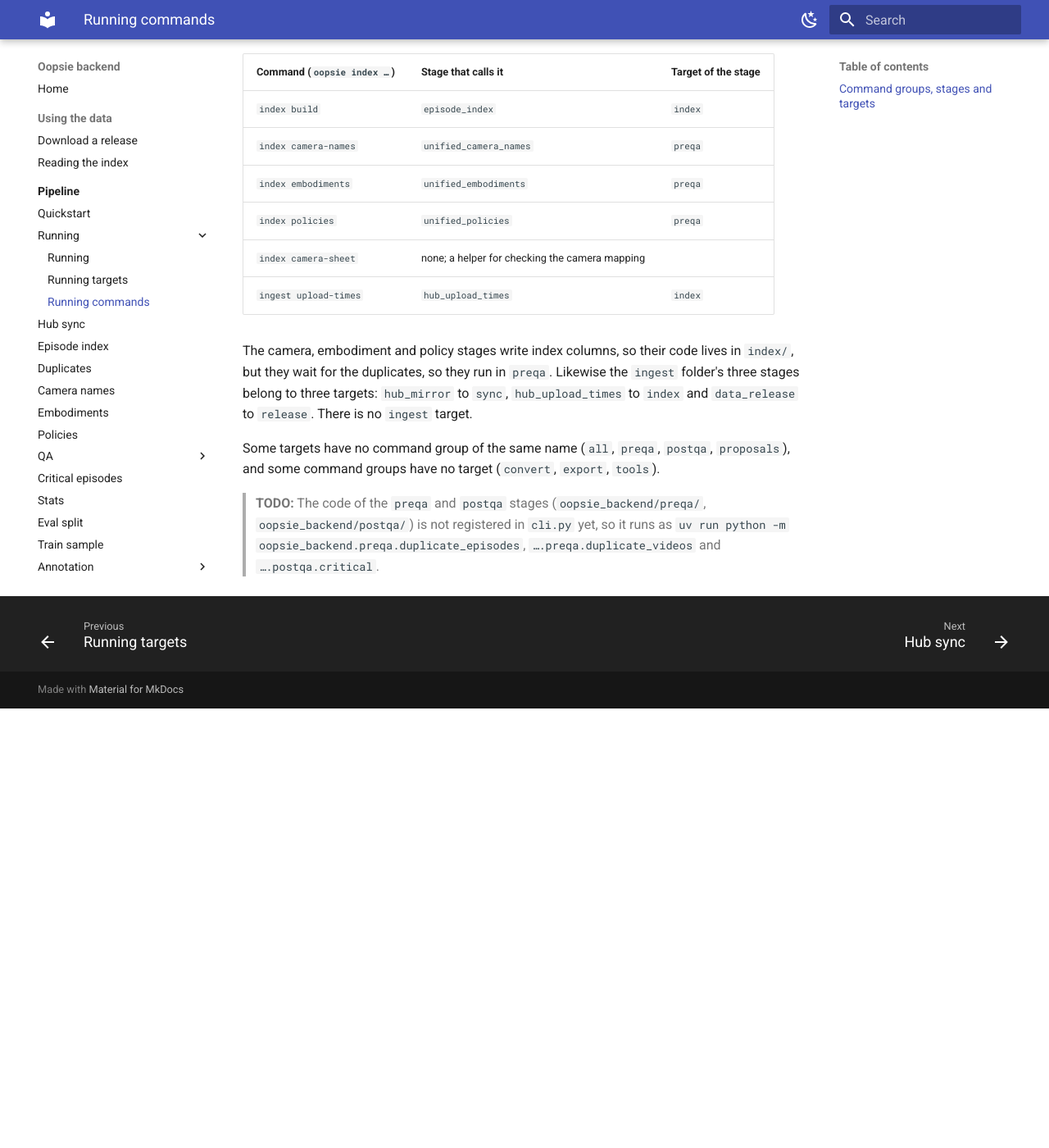
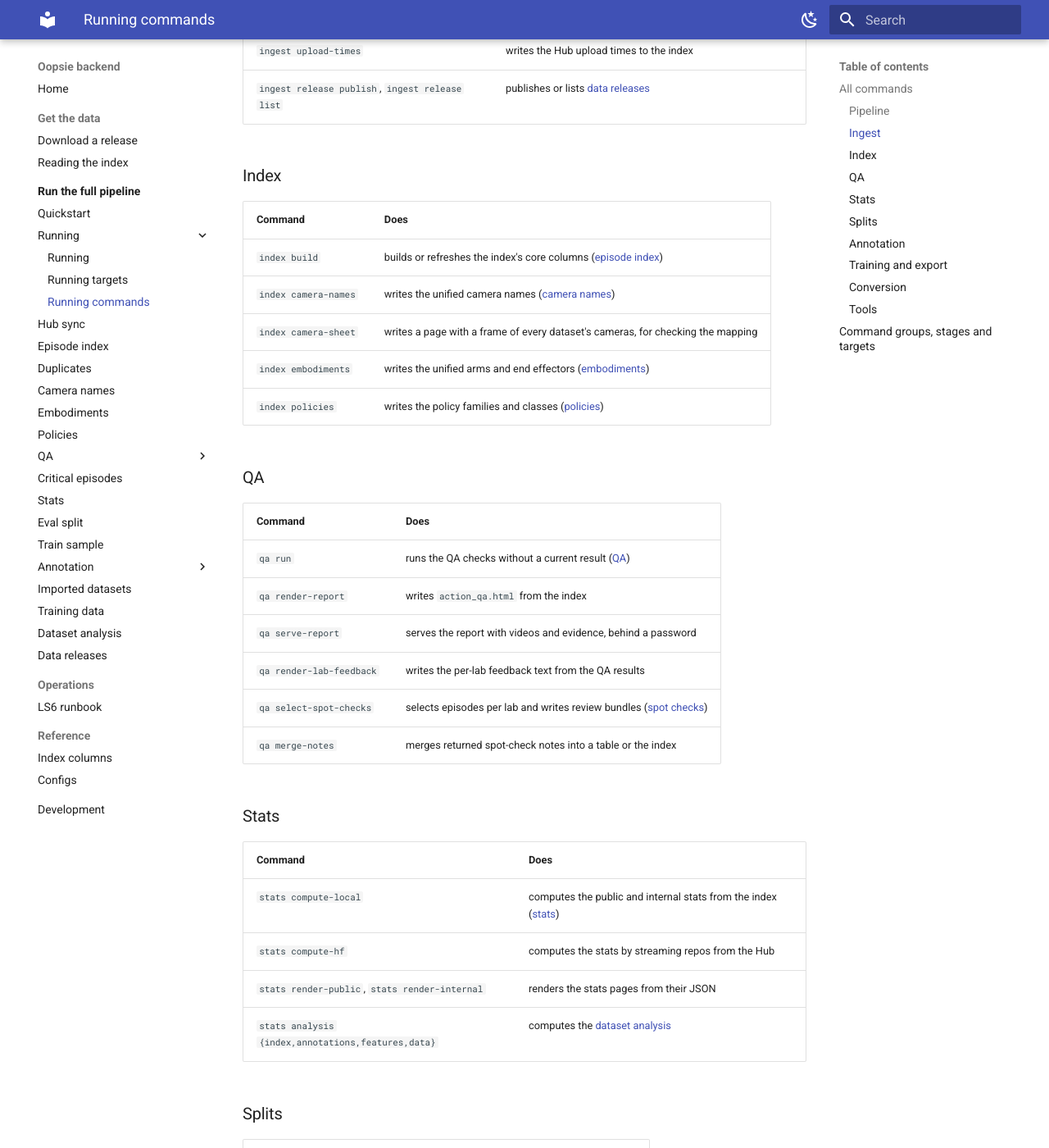
Before and after one commit to oopsie-data/oopsie-backend, an MkDocs documentation site: the page built from docs/pipeline/running-commands.md, in a window 1280 px wide and 1400 px high, scrolled down 905 px. Shown: the whole window at 82% size. Built offline with MkDocs 1.6.1 and Material for MkDocs 9.7.7, drawn with Linux system fonts in a browser that asks for light colours; before the commit the page ends 1769 px from its top, so only the background shows below that; some of the changed text lies outside the part shown.

Commit message:
updating the docs

````diff
--- a/docs/pipeline/running-commands.md
+++ b/docs/pipeline/running-commands.md
@@ -1,12 +1,101 @@
 # Running commands
 
-`oopsie <group> <command>` runs one job on its own: the code a stage calls, with options of your choosing. Nothing is cached and no other stage runs first, so it suits debugging, one-off runs on another index or mirror, and the steps that are not stages at all. `--help` after a command prints its options, and the [command reference](../reference/commands.md) lists every command.
+`oopsie <group> <command>` runs one job on its own: the code a stage calls, with options of your choosing. Nothing is cached and no other stage runs first, so it suits debugging, one-off runs on another index or mirror, and the steps that are not stages at all. `--help` after a command prints its options. [All commands](#all-commands) lists every command by group.
 
 ```bash
 uv run oopsie                                                    # every command group and command
 uv run oopsie index build --help                                 # one command's options
 uv run oopsie stats compute-local --index episode_index.parquet  # run it
 ```
+
+## All commands
+
+> **TODO:** The `preqa` and `postqa` code (duplicate episodes, duplicate videos, critical episodes) is not registered in `cli.py` yet. Run it as `uv run python -m oopsie_backend.preqa.duplicate_episodes`, `….preqa.duplicate_videos` and `….postqa.critical`.
+
+### Pipeline
+
+| Command | Does |
+|---|---|
+| `pipeline run [TARGET]` | runs a target and every stage it needs ([running targets](running-targets.md)) |
+
+### Ingest
+
+| Command | Does |
+|---|---|
+| `ingest sync` | syncs the mirror with the Hub, or downloads a release ([Hub sync](sync.md)) |
+| `ingest upload-times` | writes the Hub upload times to the index |
+| `ingest release publish`, `ingest release list` | publishes or lists [data releases](release.md) |
+
+### Index
+
+| Command | Does |
+|---|---|
+| `index build` | builds or refreshes the index's core columns ([episode index](episode-index.md)) |
+| `index camera-names` | writes the unified camera names ([camera names](camera-names.md)) |
+| `index camera-sheet` | writes a page with a frame of every dataset's cameras, for checking the mapping |
+| `index embodiments` | writes the unified arms and end effectors ([embodiments](embodiments.md)) |
+| `index policies` | writes the policy families and classes ([policies](policies.md)) |
+
+### QA
+
+| Command | Does |
+|---|---|
+| `qa run` | runs the QA checks without a current result ([QA](qa/index.md)) |
+| `qa render-report` | writes `action_qa.html` from the index |
+| `qa serve-report` | serves the report with videos and evidence, behind a password |
+| `qa render-lab-feedback` | writes the per-lab feedback text from the QA results |
+| `qa select-spot-checks` | selects episodes per lab and writes review bundles ([spot checks](qa/spot-checks.md)) |
+| `qa merge-notes` | merges returned spot-check notes into a table or the index |
+
+### Stats
+
+| Command | Does |
+|---|---|
+| `stats compute-local` | computes the public and internal stats from the index ([stats](stats.md)) |
+| `stats compute-hf` | computes the stats by streaming repos from the Hub |
+| `stats render-public`, `stats render-internal` | renders the stats pages from their JSON |
+| `stats analysis {index,annotations,features,data}` | computes the [dataset analysis](analysis.md) |
+
+### Splits
+
+| Command | Does |
+|---|---|
+| `splits propose` | writes eval split proposals and their report ([eval split](eval-split.md)) |
+| `splits package` | zips a proposal's eval episodes for review |
+| `splits record` | writes a proposal's splits to the index |
+| `splits sample-train` | samples train episodes for annotation ([train sample](train-sample.md)) |
+
+### Annotation
+
+| Command | Does |
+|---|---|
+| `annotation pipeline <command>` | runs the Hugging Face distribution and collection: `stage`, `publish`, `pull`, `verify`, `collect`, `status`, `index`, `release` ([annotation](annotation/index.md)) |
+| `annotation assign` | splits a proposal into per-annotator lists |
+| `annotation stage` | lays out batches as the folder tree of the batch repo |
+| `annotation package` | zips each annotator's list with its files, for distribution without Hugging Face |
+| `annotation collect` | collects annotations from returned zip bundles into a store |
+| `annotation flags` | writes the [annotation flags](annotation/flags.md) |
+
+### Training and export
+
+| Command | Does |
+|---|---|
+| `training materialize` | builds a training set from a recipe ([training data](training-data.md)) |
+| `export to-rlds` | converts Oopsie HDF5 episodes to a DROID-style RLDS dataset |
+
+### Conversion
+
+| Command | Does |
+|---|---|
+| `convert imports` | converts the local imports of `configs/imports.yaml` ([imported datasets](imports.md)) |
+| `convert soar`, `convert roboarena`, `convert ar-aloha`, `convert rlds` | runs a single converter |
+
+### Tools
+
+| Command | Does |
+|---|---|
+| `tools inspect-hdf5` | prints the tree of an episode file |
+| `tools visualize` | plots an episode's trajectories and frames, or a directory's summary |
 
 ## Command groups, stages and targets
 
@@ -35,5 +124,3 @@ Many command groups and targets share a name because a step of the run mostly us
 The camera, embodiment and policy stages write index columns, so their code lives in `index/`, but they wait for the duplicates, so they run in `preqa`. Likewise the `ingest` folder's three stages belong to three targets: `hub_mirror` to `sync`, `hub_upload_times` to `index` and `data_release` to `release`. There is no `ingest` target.
 
 Some targets have no command group of the same name (`all`, `preqa`, `postqa`, `proposals`), and some command groups have no target (`convert`, `export`, `tools`).
-
-> **TODO:** The code of the `preqa` and `postqa` stages (`oopsie_backend/preqa/`, `oopsie_backend/postqa/`) is not registered in `cli.py` yet, so it runs as `uv run python -m oopsie_backend.preqa.duplicate_episodes`, `….preqa.duplicate_videos` and `….postqa.critical`.
--- a/docs/reference/commands.md
+++ /dev/null
@@ -1,100 +0,0 @@
-# Commands
-
-Every command runs as `uv run oopsie <group> <command>`, and `--help` after a command prints its options. `uv run oopsie` alone lists them. A command group is named after the code folder its commands live in; it is not a pipeline stage or target, see [Commands, stages and targets](../pipeline/running-commands.md).
-
-## For users
-
-| Command | Does |
-|---|---|
-| `ingest release list` | lists the published releases |
-| `ingest sync --release NAME --data-dir DIR` | downloads a release ([Download a release](../using/download.md)) |
-| `tools inspect-hdf5 FILE` | prints the tree of an episode file |
-
-Everything below is for running the pipeline.
-
-> **TODO:** The `preqa` and `postqa` code (duplicate episodes, duplicate videos, critical episodes) is not registered in `cli.py` yet. Run it as `uv run python -m oopsie_backend.preqa.duplicate_episodes`, `….preqa.duplicate_videos` and `….postqa.critical`.
-
-## Pipeline
-
-| Command | Does |
-|---|---|
-| `pipeline run [TARGET]` | runs a target and every stage it needs ([running targets](../pipeline/running-targets.md)) |
-
-## Ingest
-
-| Command | Does |
-|---|---|
-| `ingest sync` | syncs the mirror with the Hub, or downloads a release ([Hub sync](../pipeline/sync.md)) |
-| `ingest upload-times` | writes the Hub upload times to the index |
-| `ingest release publish`, `ingest release list` | publishes or lists [data releases](../pipeline/release.md) |
-
-## Index
-
-| Command | Does |
-|---|---|
-| `index build` | builds or refreshes the index's core columns ([episode index](../pipeline/episode-index.md)) |
-| `index camera-names` | writes the unified camera names ([camera names](../pipeline/camera-names.md)) |
-| `index camera-sheet` | writes a page with a frame of every dataset's cameras, for checking the mapping |
-| `index embodiments` | writes the unified arms and end effectors ([embodiments](../pipeline/embodiments.md)) |
-| `index policies` | writes the policy families and classes ([policies](../pipeline/policies.md)) |
-
-## QA
-
-| Command | Does |
-|---|---|
-| `qa run` | runs the QA checks without a current result ([QA](../pipeline/qa/index.md)) |
-| `qa render-report` | writes `action_qa.html` from the index |
-| `qa serve-report` | serves the report with videos and evidence, behind a password |
-| `qa render-lab-feedback` | writes the per-lab feedback text from the QA results |
-| `qa select-spot-checks` | selects episodes per lab and writes review bundles ([spot checks](../pipeline/qa/spot-checks.md)) |
-| `qa merge-notes` | merges returned spot-check notes into a table or the index |
-
-## Stats
-
-| Command | Does |
-|---|---|
-| `stats compute-local` | computes the public and internal stats from the index ([stats](../pipeline/stats.md)) |
-| `stats compute-hf` | computes the stats by streaming repos from the Hub |
-| `stats render-public`, `stats render-internal` | renders the stats pages from their JSON |
-| `stats analysis {index,annotations,features,data}` | computes the [dataset analysis](../pipeline/analysis.md) |
-
-## Splits
-
-| Command | Does |
-|---|---|
-| `splits propose` | writes eval split proposals and their report ([eval split](../pipeline/eval-split.md)) |
-| `splits package` | zips a proposal's eval episodes for review |
-| `splits record` | writes a proposal's splits to the index |
-| `splits sample-train` | samples train episodes for annotation ([train sample](../pipeline/train-sample.md)) |
-
-## Annotation
-
-| Command | Does |
-|---|---|
-| `annotation pipeline <command>` | runs the Hugging Face distribution and collection: `stage`, `publish`, `pull`, `verify`, `collect`, `status`, `index`, `release` ([annotation](../pipeline/annotation/index.md)) |
-| `annotation assign` | splits a proposal into per-annotator lists |
-| `annotation stage` | lays out batches as the folder tree of the batch repo |
-| `annotation package` | zips each annotator's list with its files, for distribution without Hugging Face |
-| `annotation collect` | collects annotations from returned zip bundles into a store |
-| `annotation flags` | writes the [annotation flags](../pipeline/annotation/flags.md) |
-
-## Training and export
-
-| Command | Does |
-|---|---|
-| `training materialize` | builds a training set from a recipe ([training data](../pipeline/training-data.md)) |
-| `export to-rlds` | converts Oopsie HDF5 episodes to a DROID-style RLDS dataset |
-
-## Conversion
-
-| Command | Does |
-|---|---|
-| `convert imports` | converts the local imports of `configs/imports.yaml` ([imported datasets](../pipeline/imports.md)) |
-| `convert soar`, `convert roboarena`, `convert ar-aloha`, `convert rlds` | runs a single converter |
-
-## Tools
-
-| Command | Does |
-|---|---|
-| `tools inspect-hdf5` | prints the tree of an episode file |
-| `tools visualize` | plots an episode's trajectories and frames, or a directory's summary |
--- a/mkdocs.yml
+++ b/mkdocs.yml
@@ -48,10 +48,10 @@ markdown_extensions:
 
 nav:
   - Home: index.md
-  - Using the data:
+  - Get the data:
       - Download a release: using/download.md
       - Reading the index: using/reading-the-index.md
-  - Pipeline:
+  - Run the full pipeline:
       - Quickstart: pipeline/quickstart.md
       - Overview: pipeline/index.md
       - Running:
@@ -86,5 +86,4 @@ nav:
   - Reference:
       - Index columns: reference/index-columns.md
       - Configs: reference/configs.md
-      - Commands: reference/commands.md
   - Development: development.md
````
Also changed, not shown: README.md (+7 -12 lines), docs/index.md (+3 -3 lines).
